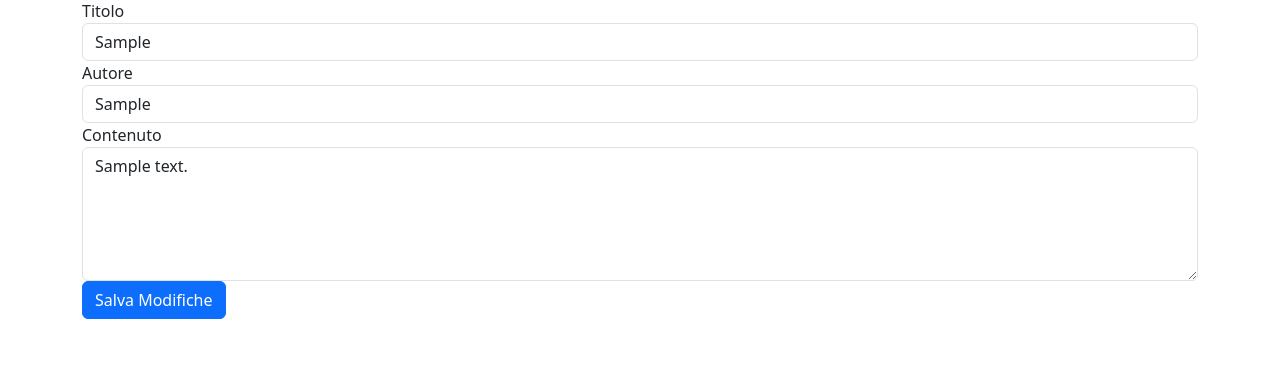
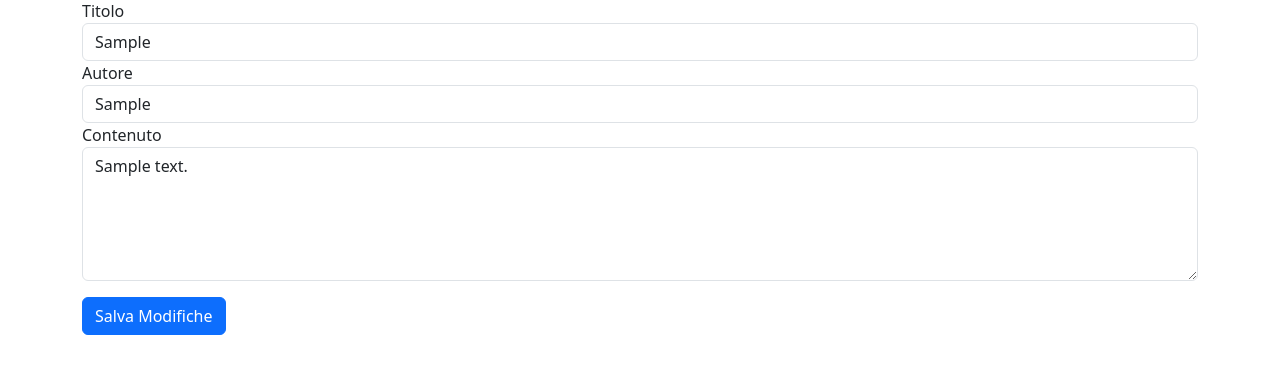
Before and after one commit to Mat-123/ProgettoS5_L5, a PHP site: page /edit.php?id=1 in a window 1280 px wide. Shown: the part 143-535 px from the top of the page. Run offline with PHP 8.4, Linux system fonts and the light colour scheme; the visitor is signed in with stand-in values (Sample User, id 1); tables that the repository leaves empty or names only in its code hold one stand-in row (values such as "Sample post").

Commit message:
fixato edit

```diff
--- a/edit.php
+++ b/edit.php
@@ -105,7 +105,7 @@ if ($_SERVER["REQUEST_METHOD"] == "POST") {
                 <label for="contenuto">Contenuto</label>
                 <textarea class="form-control" id="contenuto" name="contenuto" rows="5"><?php echo $article['contenuto']; ?></textarea>
             </div>
-            <button type="submit" class="btn btn-primary">Salva Modifiche</button>
+            <button type="submit" class="btn btn-primary mt-3">Salva Modifiche</button>
         </form>
         <?php
 
```
